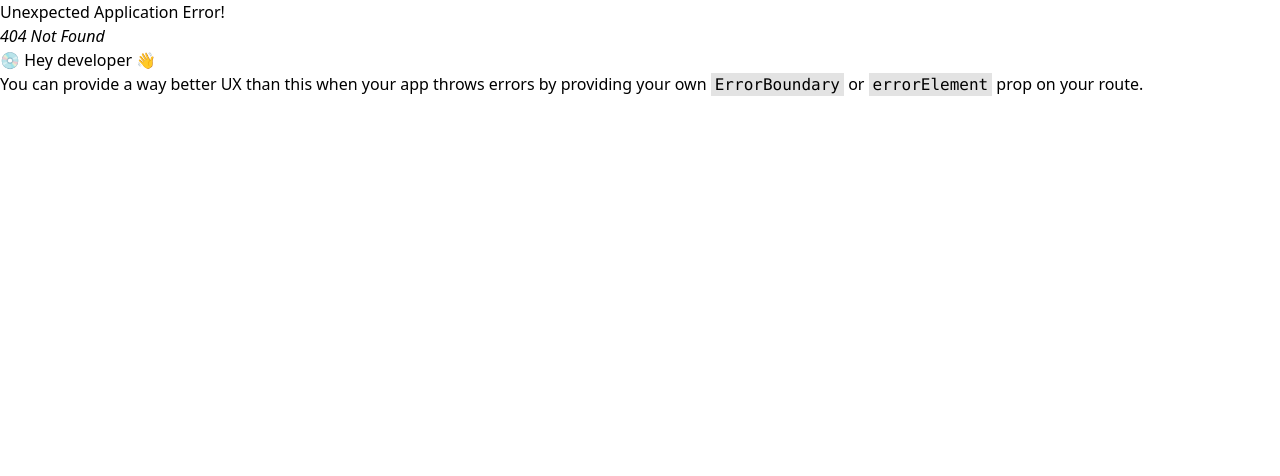
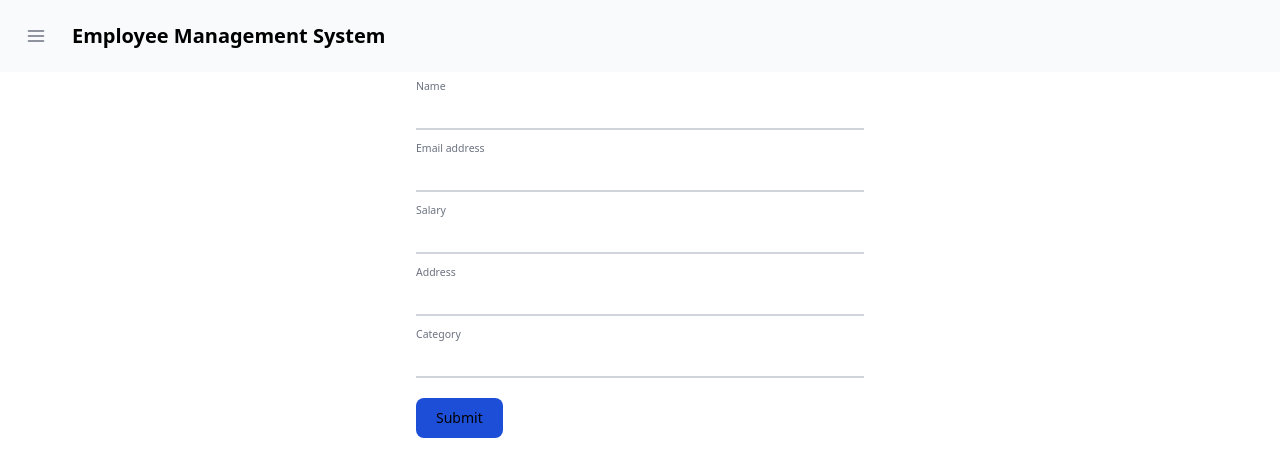
Before and after one commit to Sudipa54/ems--fullstack-project, a React (Vite) app in the folder frontend/: page /dashboard/employee/employee-edit/1 in a window 1280 px wide. Before the commit this address had no page. Shown: the top 476 px of the page. Built offline with nearby package versions, Linux system fonts and the light colour scheme; no server answers; sample sign-in values are in the browser's storage.

Commit message:
connect add, delete, edit employee features to database

```diff
--- a/frontend/src/Components/employee-edit.jsx
+++ b/frontend/src/Components/employee-edit.jsx
@@ -1,15 +1,76 @@
-import React from "react";
+import React, { useState, useEffect } from "react";
+import { useParams, useNavigate } from "react-router-dom";
+import axios from "axios";
 
 function EmployeeEdit() {
+  const { id } = useParams(); // Get the ID from the URL
+  const navigate = useNavigate();
+  const [employee, setEmployee] = useState({
+    name: "",
+    email: "",
+    salary: "",
+    address: "",
+    category_id: "",
+  });
+
+  useEffect(() => {
+    axios
+      .get(`${import.meta.env.VITE_BACKEND_SERVER_URL}/auth/employee/${id}`)
+      .then((response) => {
+        if (response.data.Status) {
+          const data = response.data.Result[0]; // Assuming Result is an array with one object
+          setEmployee({
+            name: data.name || "",
+            email: data.email || "",
+            salary: data.salary || "",
+            address: data.address || "",
+            category_id: data.category_id || "",
+          });
+        } else {
+          console.error(
+            "Failed to fetch employee details:",
+            response.data.Error
+          );
+        }
+      })
+      .catch((error) => {
+        console.error("Error fetching employee details:", error);
+      });
+  }, [id]);
+
+  const handleSubmit = (e) => {
+    e.preventDefault();
+    axios
+      .put(
+        `${import.meta.env.VITE_BACKEND_SERVER_URL}/auth/edit_employee/${id}`,
+        employee
+      )
+      .then((response) => {
+        if (response.data.Status) {
+          navigate("/dashboard/employee"); // Redirect back to the employee list
+        } else {
+          alert("Failed to update employee:", response.data.Error);
+        }
+      })
+      .catch((error) => alert("Error updating employee:", error));
+  };
+
+  const handleChange = (e) => {
+    const { name, value } = e.target;
+    setEmployee((prev) => ({
+      ...prev,
+      [name]: value,
+    }));
+  };
   return (
-    <form className="max-w-md mx-auto">
+    <form onSubmit={handleSubmit} className="max-w-md mx-auto">
       <div className="relative z-0 w-full mb-5 group">
         <input
           type="text"
-          name="floating_first_name"
-          id="floating_first_name"
-          className="block py-2.5 px-0 w-full text-sm text-gray-900 bg-transparent border-0 border-b-2 border-gray-300 appearance-none dark:text-white dark:border-gray-600 dark:focus:border-blue-500 focus:outline-none focus:ring-0 focus:border-blue-600 peer"
-          placeholder=" "
+          name="name" // Ensure the name attribute is set and matches the state
+          className="block py-2.5 px-0 w-full text-sm text-black-900 bg-transparent border-0 border-b-2 border-gray-300 appearance-none dark:text-black dark:border-gray-600 dark:focus:border-blue-500 focus:outline-none focus:ring-0 focus:border-blue-600 peer"
+          value={employee.name}
+          onChange={handleChange}
           required
         />
         <label
@@ -23,10 +84,10 @@ function EmployeeEdit() {
       <div className="relative z-0 w-full mb-5 group">
         <input
           type="email"
-          name="floating_email"
-          id="floating_email"
-          className="block py-2.5 px-0 w-full text-sm text-gray-900 bg-transparent border-0 border-b-2 border-gray-300 appearance-none dark:text-white dark:border-gray-600 dark:focus:border-blue-500 focus:outline-none focus:ring-0 focus:border-blue-600 peer"
-          placeholder=" "
+          name="email"
+          className="block py-2.5 px-0 w-full text-sm text-gray-900 bg-transparent border-0 border-b-2 border-gray-300 appearance-none dark:text-black dark:border-gray-600 dark:focus:border-blue-500 focus:outline-none focus:ring-0 focus:border-blue-600 peer"
+          value={employee.email}
+          onChange={handleChange}
           required
         />
         <label
@@ -38,12 +99,12 @@ function EmployeeEdit() {
       </div>
       <div className="relative z-0 w-full mb-5 group">
         <input
-          type="email"
-          name="floating_email"
-          id="floating_email"
-          className="block py-2.5 px-0 w-full text-sm text-gray-900 bg-transparent border-0 border-b-2 border-gray-300 appearance-none dark:text-white dark:border-gray-600 dark:focus:border-blue-500 focus:outline-none focus:ring-0 focus:border-blue-600 peer"
-          placeholder=" "
-          required
+          type="number"
+          name="salary"
+          className="block py-2.5 px-0 w-full text-sm text-gray-900 bg-transparent border-0 border-b-2 border-gray-300 appearance-none dark:text-black dark:border-gray-600 dark:focus:border-blue-500 focus:outline-none focus:ring-0 focus:border-blue-600 peer"
+          value={employee.salary}
+          onChange={handleChange}
+          // required
         />
         <label
           htmlFor="floating_email"
@@ -55,15 +116,15 @@ function EmployeeEdit() {
 
       <div className="relative z-0 w-full mb-5 group">
         <input
-          type="email"
-          name="floating_email"
-          id="floating_email"
-          className="block py-2.5 px-0 w-full text-sm text-gray-900 bg-transparent border-0 border-b-2 border-gray-300 appearance-none dark:text-white dark:border-gray-600 dark:focus:border-blue-500 focus:outline-none focus:ring-0 focus:border-blue-600 peer"
-          placeholder=" "
-          required
+          type="text"
+          name="address"
+          className="block py-2.5 px-0 w-full text-sm text-gray-900 bg-transparent border-0 border-b-2 border-gray-300 appearance-none dark:text-black dark:border-gray-600 dark:focus:border-blue-500 focus:outline-none focus:ring-0 focus:border-blue-600 peer"
+          value={employee.address}
+          onChange={handleChange}
+          // required
         />
         <label
-          htmlFor="floating_email"
+          htmlFor="floating_address"
           className="peer-focus:font-medium absolute text-sm text-gray-500 dark:text-gray-400 duration-300 transform -translate-y-6 scale-75 top-3 -z-10 origin-[0] peer-focus:start-0 rtl:peer-focus:translate-x-1/4 rtl:peer-focus:left-auto peer-focus:text-blue-600 peer-focus:dark:text-blue-500 peer-placeholder-shown:scale-100 peer-placeholder-shown:translate-y-0 peer-focus:scale-75 peer-focus:-translate-y-6"
         >
           Address
@@ -72,15 +133,15 @@ function EmployeeEdit() {
 
       <div className="relative z-0 w-full mb-5 group">
         <input
-          type="email"
-          name="floating_email"
-          id="floating_email"
-          className="block py-2.5 px-0 w-full text-sm text-gray-900 bg-transparent border-0 border-b-2 border-gray-300 appearance-none dark:text-white dark:border-gray-600 dark:focus:border-blue-500 focus:outline-none focus:ring-0 focus:border-blue-600 peer"
-          placeholder=" "
-          required
+          type="text"
+          name="category_id"
+          className="block py-2.5 px-0 w-full text-sm text-gray-900 bg-transparent border-0 border-b-2 border-gray-300 appearance-none dark:text-black dark:border-gray-600 dark:focus:border-blue-500 focus:outline-none focus:ring-0 focus:border-blue-600 peer"
+          value={employee.category_id}
+          onChange={handleChange}
+          // required
         />
         <label
-          htmlFor="floating_email"
+          htmlFor="floating_category"
           className="peer-focus:font-medium absolute text-sm text-gray-500 dark:text-gray-400 duration-300 transform -translate-y-6 scale-75 top-3 -z-10 origin-[0] peer-focus:start-0 rtl:peer-focus:translate-x-1/4 rtl:peer-focus:left-auto peer-focus:text-blue-600 peer-focus:dark:text-blue-500 peer-placeholder-shown:scale-100 peer-placeholder-shown:translate-y-0 peer-focus:scale-75 peer-focus:-translate-y-6"
         >
           Category
@@ -88,7 +149,7 @@ function EmployeeEdit() {
       </div>
       <button
         type="submit"
-        className="text-white bg-blue-700 hover:bg-blue-800 focus:ring-4 focus:outline-none focus:ring-blue-300 font-medium rounded-lg text-sm w-full sm:w-auto px-5 py-2.5 text-center dark:bg-blue-600 dark:hover:bg-blue-700 dark:focus:ring-blue-800"
+        className="text-black bg-blue-700 hover:bg-blue-800 focus:ring-4 focus:outline-none focus:ring-blue-300 font-medium rounded-lg text-sm w-full sm:w-auto px-5 py-2.5 text-center dark:bg-blue-600 dark:hover:bg-blue-700 dark:focus:ring-blue-800"
       >
         Submit
       </button>
--- a/frontend/src/Components/employee.jsx
+++ b/frontend/src/Components/employee.jsx
@@ -1,16 +1,71 @@
-import React, { useState } from "react";
+import axios from "axios";
+import React, { useEffect, useState } from "react";
 import { useNavigate } from "react-router-dom";
 
 function Employee() {
   const navigate = useNavigate();
+  const [employees, setEmployees] = useState([]); // State to store the employee data
+
   const [isDropdownOpen, setIsDropdownOpen] = useState(false);
+  useEffect(() => {
+    const fetchEmployees = async () => {
+      try {
+        const response = await axios.get(
+          `${import.meta.env.VITE_BACKEND_SERVER_URL}/auth/employee`
+        );
+        if (response.data.Status) {
+          setEmployees(response.data.Result); // Set employee data in state
+        } else {
+          console.error("Failed to fetch employees:", response.data.Error);
+        }
+      } catch (error) {
+        console.error("Error fetching employees:", error);
+      }
+    };
+
+    fetchEmployees();
+  }, []);
 
   const toggleDropdown = () => {
     setIsDropdownOpen(!isDropdownOpen);
   };
-  const handleEditUserClick = () => {
-    navigate("/dashboard/employee/employee-edit"); // Navigate to the employee edit page
+  const handleEditUserClick = (id) => {
+    navigate(`/dashboard/employee/employee-edit/${id}`); // Include the ID in the URL
   };
+  const handleDeleteEmployee = (id) => {
+    axios
+      .delete(
+        `${import.meta.env.VITE_BACKEND_SERVER_URL}/auth/delete_employee/${id}`
+      )
+      .then((response) => {
+        if (response.data.Status) {
+          setEmployees((currentEmployees) =>
+            currentEmployees.filter((emp) => emp.id !== id)
+          );
+          alert("Employee deleted successfully");
+        } else {
+          alert("Failed to delete employee");
+        }
+      })
+      .catch((error) => {
+        alert("Error deleting employee");
+        console.error("Error:", error);
+      });
+  };
+
+  <td className="w-4 p-4">
+    <div className="flex items-center">
+      <input
+        id="checkbox-table-search-1"
+        type="checkbox"
+        className="w-4 h-4 text-blue-600 bg-gray-100 border-gray-300 rounded focus:ring-blue-500 dark:focus:ring-blue-600 dark:ring-offset-gray-800 dark:focus:ring-offset-gray-800 focus:ring-2 dark:bg-gray-700 dark:border-gray-600"
+      />
+      <label htmlFor="checkbox-table-search-1" className="sr-only">
+        checkbox
+      </label>
+    </div>
+  </td>;
+
   return (
     <div>
       <div className="relative overflow-x-auto shadow-md sm:rounded-lg">
@@ -48,12 +103,12 @@ function Employee() {
               } z-10 bg-white divide-y divide-gray-100 rounded-lg shadow w-44 dark:bg-gray-700 dark:divide-gray-600`}
             >
               <div className="py-1">
-                <a
-                  href="#"
+                <button
+                  onClick={() => handleDeleteEmployee(employee.id)}
                   className="block px-4 py-2 text-sm text-gray-700 hover:bg-gray-100 dark:hover:bg-gray-600 dark:text-gray-200 dark:hover:text-white"
                 >
                   Delete User
-                </a>
+                </button>
               </div>
             </div>
           </div>
@@ -105,10 +160,13 @@ function Employee() {
                 Name
               </th>
               <th scope="col" className="px-6 py-3">
-                Position
+                Email
               </th>
               <th scope="col" className="px-6 py-3">
-                Status
+                Address
+              </th>
+              <th scope="col" className="px-6 py-3">
+                Salary
               </th>
               <th scope="col" className="px-6 py-3">
                 Action
@@ -116,7 +174,11 @@ function Employee() {
             </tr>
           </thead>
           <tbody>
-            <tr className="bg-white border-b dark:bg-gray-800 dark:border-gray-700 hover:bg-gray-50 dark:hover:bg-gray-600">
+            {employees.map((employee) => (
+              <tr
+                key={employee.id}
+                className="bg-white border-b dark:bg-gray-800 dark:border-gray-700 hover:bg-gray-50 dark:hover:bg-gray-600"
+              >
                 <td className="w-4 p-4">
                   <div className="flex items-center">
                     <input
@@ -124,84 +186,35 @@ function Employee() {
                       type="checkbox"
                       className="w-4 h-4 text-blue-600 bg-gray-100 border-gray-300 rounded focus:ring-blue-500 dark:focus:ring-blue-600 dark:ring-offset-gray-800 dark:focus:ring-offset-gray-800 focus:ring-2 dark:bg-gray-700 dark:border-gray-600"
                     />
-                  <label htmlFor="checkbox-table-search-1" className="sr-only">
+                    <label
+                      htmlFor="checkbox-table-search-1"
+                      className="sr-only"
+                    >
                       checkbox
                     </label>
                   </div>
                 </td>
-              <th
-                scope="row"
-                className="flex items-center px-6 py-4 text-gray-900 whitespace-nowrap dark:text-white"
+                <td className="px-6 py-4">{employee.name}</td>
+                <td className="px-6 py-4">{employee.email}</td>
+                <td className="px-6 py-4">{employee.address}</td>
+                <td className="px-6 py-4">{employee.salary}</td>
+
+                <td>
+                  <button
+                    onClick={() => handleEditUserClick(employee.id)}
+                    className="text-blue-600 hover:underline"
                   >
-                <img
-                  className="w-10 h-10 rounded-full"
-                  src="/docs/images/people/profile-picture-1.jpg"
-                  alt="Jese image"
-                />
-                <div className="ps-3">
-                  <div className="text-base font-semibold">Neil Sims</div>
-                  <div className="font-normal text-gray-500">
-                    neil.sims@flowbite.com
-                  </div>
-                </div>
-              </th>
-              <td className="px-6 py-4">React Developer</td>
-              <td className="px-6 py-4">
-                <div className="flex items-center">
-                  <div className="h-2.5 w-2.5 rounded-full bg-green-500 me-2"></div>{" "}
-                  Online
-                </div>
-              </td>
-              <td className="px-6 py-4"></td>
-            </tr>
-            <tr className="bg-white border-b dark:bg-gray-800 dark:border-gray-700 hover:bg-gray-50 dark:hover:bg-gray-600">
-              <td className="w-4 p-4">
-                <div className="flex items-center">
-                  <input
-                    id="checkbox-table-search-2"
-                    type="checkbox"
-                    className="w-4 h-4 text-blue-600 bg-gray-100 border-gray-300 rounded focus:ring-blue-500 dark:focus:ring-blue-600 dark:ring-offset-gray-800 dark:focus:ring-offset-gray-800 focus:ring-2 dark:bg-gray-700 dark:border-gray-600"
-                  />
-                  <label htmlFor="checkbox-table-search-2" className="sr-only">
-                    checkbox
-                  </label>
-                </div>
-              </td>
-              <th
-                scope="row"
-                className="flex items-center px-6 py-4 font-medium text-gray-900 whitespace-nowrap dark:text-white"
+                    Edit
+                  </button>
+                  <button
+                    onClick={() => handleDeleteEmployee(employee.id)}
+                    className="text-red-600 hover:underline ml-2"
                   >
-                <img
-                  className="w-10 h-10 rounded-full"
-                  src="/docs/images/people/profile-picture-3.jpg"
-                  alt="Jese image"
-                />
-                <div className="ps-3">
-                  <div className="text-base font-semibold">Bonnie Green</div>
-                  <div className="font-normal text-gray-500">
-                    bonnie@flowbite.com
-                  </div>
-                </div>
-              </th>
-              <td className="px-6 py-4">Designer</td>
-              <td className="px-6 py-4">
-                <div className="flex items-center">
-                  <div className="h-2.5 w-2.5 rounded-full bg-green-500 me-2"></div>{" "}
-                  Online
-                </div>
-              </td>
-              <td className="px-6 py-4">
-                {/* <!-- Modal toggle --> */}
-                <a
-                  onClick={handleEditUserClick}
-                  type="button"
-                  data-modal-show="editUserModal"
-                  className="font-medium text-blue-600 dark:text-blue-500 hover:underline"
-                >
-                  Edit user
-                </a>
+                    Delete
+                  </button>
                 </td>
               </tr>
+            ))}
           </tbody>
         </table>
       </div>
```
Also changed, not shown: frontend/src/Components/dashboard.jsx (+0 -10 lines), frontend/src/router/routes.jsx (+4 -75 lines). Lines whose indentation alone changed are shown as unchanged.
